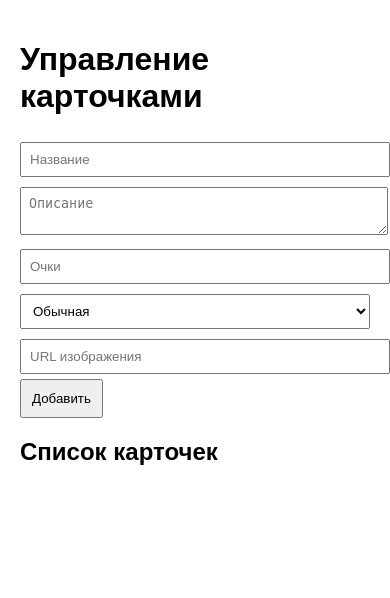
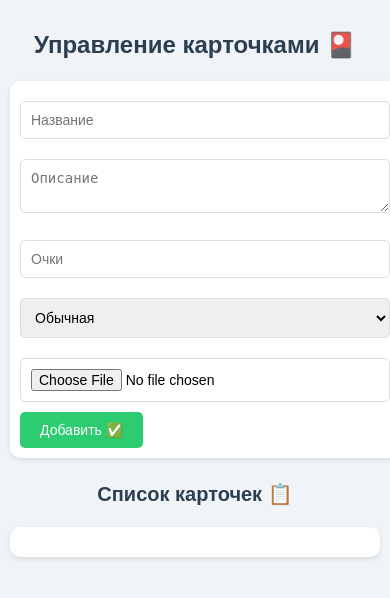
Before and after one commit to golovinapp/cardolero_lalala_bot, a Flask app: page /cards in a window 390 px wide. Shown: the top 598 px of the page. Run offline with Flask 3, Linux system fonts and the light colour scheme; data that the repository does not hold is empty.

Commit message:
update
1. mobile ready theme
2. fixes on "favorites" button

```diff
--- a/bot/keyboards.py
+++ b/bot/keyboards.py
@@ -13,7 +13,8 @@ def cards_menu():
     return InlineKeyboardMarkup(inline_keyboard=[
         [InlineKeyboardButton(text="Обычные", callback_data="обычная")],
         [InlineKeyboardButton(text="Редкие", callback_data="редкая")],
-        [InlineKeyboardButton(text="Избранное", callback_data="избранное")]
+        [InlineKeyboardButton(text="Легендарные", callback_data="легендарная")],
+        [InlineKeyboardButton(text="Избранное", callback_data="favorite")]
     ])
 
 def card_details(cards, rarity, is_favorite=False):
--- a/web/app.py
+++ b/web/app.py
@@ -1,17 +1,23 @@
-from flask import Flask, render_template, request, redirect, url_for, flash
-from werkzeug.security import check_password_hash, generate_password_hash
+from flask import Flask, render_template, request, redirect, url_for, flash, send_from_directory
 from bot.database import get_session
 from bot.models import Card
 from dotenv import load_dotenv
 import os
+import uuid
 
 app = Flask(__name__)
 app.secret_key = os.urandom(24)
 load_dotenv()
 
+UPLOAD_FOLDER = 'web/static/images'
+app.config['UPLOAD_FOLDER'] = UPLOAD_FOLDER
+if not os.path.exists(UPLOAD_FOLDER):
+    os.makedirs(UPLOAD_FOLDER)
+
 def check_auth():
     password = request.form.get('password')
-    if password and check_password_hash(generate_password_hash(os.getenv('ADMIN_PASSWORD')), password):
+    expected_password = os.getenv('ADMIN_PASSWORD')
+    if password and password == expected_password:
         return True
     flash("Неверный пароль!")
     return False
@@ -35,13 +41,22 @@ def cards():
         description = request.form.get('description')
         points = request.form.get('points')
         rarity = request.form.get('rarity')
-        image_url = request.form.get('image_url')
+        image = request.files.get('image')
 
-        if not all([name, description, points, rarity, image_url]):
-            flash("Все поля обязательны!")
+        if not all([name, description, points, rarity, image]):
+            flash("Все поля, включая изображение, обязательны! 📷")
         elif not points.isdigit():
-            flash("Очки должны быть числом!")
+            flash("Очки должны быть числом! 🔢")
         else:
+            # Сохраняем изображение с уникальным именем
+            if image:
+                filename = f"{uuid.uuid4()}.{image.filename.split('.')[-1]}"
+                image_path = os.path.join(app.config['UPLOAD_FOLDER'], filename)
+                image.save(image_path)
+                image_url = f"/static/images/{filename}"
+            else:
+                image_url = ""
+
             card = Card(
                 name=name,
                 description=description,
@@ -51,7 +66,7 @@ def cards():
             )
             session.add(card)
             session.commit()
-            flash("Карточка добавлена!")
+            flash("Карточка добавлена! 🎉")
 
     return render_template('cards.html', cards=cards, page=page, total_pages=(total_cards+per_page-1)//per_page)
 
@@ -60,9 +75,11 @@ def delete_card(card_id):
     session = get_session()
     card = session.query(Card).get(card_id)
     if card:
+        if card.image_url and os.path.exists(os.path.join(app.config['UPLOAD_FOLDER'], card.image_url.split('/')[-1])):
+            os.remove(os.path.join(app.config['UPLOAD_FOLDER'], card.image_url.split('/')[-1]))
         session.delete(card)
         session.commit()
-        flash("Карточка удалена!")
+        flash("Карточка удалена! 🗑️")
     return redirect(url_for('cards'))
 
 @app.route('/card/<int:card_id>/edit', methods=['GET', 'POST'])
@@ -74,8 +91,19 @@ def edit_card(card_id):
         card.description = request.form.get('description')
         card.points = int(request.form.get('points'))
         card.rarity = request.form.get('rarity')
-        card.image_url = request.form.get('image_url')
+        image = request.files.get('image')
+        if image:
+            if card.image_url and os.path.exists(os.path.join(app.config['UPLOAD_FOLDER'], card.image_url.split('/')[-1])):
+                os.remove(os.path.join(app.config['UPLOAD_FOLDER'], card.image_url.split('/')[-1]))
+            filename = f"{uuid.uuid4()}.{image.filename.split('.')[-1]}"
+            image_path = os.path.join(app.config['UPLOAD_FOLDER'], filename)
+            image.save(image_path)
+            card.image_url = f"/static/images/{filename}"
         session.commit()
-        flash("Карточка обновлена!")
+        flash("Карточка обновлена! ✨")
         return redirect(url_for('cards'))
     return render_template('cards.html', card=card)
+
+@app.route('/static/images/<filename>')
+def uploaded_file(filename):
+    return send_from_directory(app.config['UPLOAD_FOLDER'], filename)
--- a/web/static/style.css
+++ b/web/static/style.css
@@ -3,7 +3,7 @@
         background: #333;
         color: #fff;
     }
-    input, textarea, select {
+    input, textarea, select, button {
         background: #444;
         color: #fff;
         border: 1px solid #666;
@@ -15,33 +15,113 @@
 }
 
 body {
-    font-family: Arial, sans-serif;
-    max-width: 800px;
+    font-family: 'Arial', sans-serif;
+    max-width: 900px;
     margin: 0 auto;
     padding: 20px;
+    background: #f0f4f8;
+    line-height: 1.6;
+}
+
+h1, h2 {
+    text-align: center;
+    color: #2c3e50;
 }
 
 form, table {
     width: 100%;
     margin-bottom: 20px;
+    background: #fff;
+    padding: 15px;
+    border-radius: 10px;
+    box-shadow: 0 2px 5px rgba(0,0,0,0.1);
 }
 
 input, textarea, select {
     width: 100%;
-    padding: 8px;
-    margin: 5px 0;
+    padding: 10px;
+    margin: 10px 0;
+    border: 1px solid #ddd;
+    border-radius: 5px;
+    box-sizing: border-box;
 }
 
 button {
-    padding: 10px;
+    padding: 10px 20px;
     cursor: pointer;
+    background: #3498db;
+    color: #fff;
+    border: none;
+    border-radius: 5px;
+    font-size: 16px;
+}
+
+button:hover {
+    background: #2980b9;
 }
 
 table {
     border-collapse: collapse;
+    width: 100%;
 }
 
 td, th {
     border: 1px solid #ddd;
-    padding: 8px;
+    padding: 10px;
+    text-align: left;
 }
+
+td a {
+    color: #e74c3c;
+    text-decoration: none;
+}
+
+td a:hover {
+    text-decoration: underline;
+}
+
+form button[type="submit"] {
+    background: #2ecc71;
+}
+
+form button[type="submit"]:hover {
+    background: #27ae60;
+}
+
+/* Адаптивность для мобильных */
+@media (max-width: 600px) {
+    body {
+        padding: 10px;
+    }
+    table {
+        display: block;
+        overflow-x: auto;
+    }
+    td, th {
+        min-width: 120px;
+        font-size: 14px;
+    }
+    form {
+        padding: 10px;
+    }
+    input, textarea, select, button {
+        font-size: 14px;
+    }
+    h1 {
+        font-size: 24px;
+    }
+    h2 {
+        font-size: 20px;
+    }
+}
+
+/* Добавление emoji */
+h1::after {
+    content: " 🎴";
+}
+h2::after {
+    content: " 📋";
+}
+button::after {
+    content: " ✅";
+}
--- a/web/templates/cards.html
+++ b/web/templates/cards.html
@@ -1,16 +1,17 @@
 {% extends 'base.html' %}
 {% block content %}
 <h1>Управление карточками</h1>
-<form method="post">
-    <input type="text" name="name" placeholder="Название" required>
-    <textarea name="description" placeholder="Описание" required></textarea>
-    <input type="number" name="points" placeholder="Очки" inputmode="numeric" required>
+<form method="post" enctype="multipart/form-data">
+    <input type="text" name="name" placeholder="Название" value="{{ card.name if card else '' }}" required>
+    <textarea name="description" placeholder="Описание" required>{{ card.description if card else '' }}</textarea>
+    <input type="number" name="points" placeholder="Очки" inputmode="numeric" value="{{ card.points if card else '' }}" required>
     <select name="rarity" required>
-        <option value="обычная">Обычная</option>
-        <option value="редкая">Редкая</option>
+        <option value="обычная" {% if card and card.rarity == 'обычная' %}selected{% endif %}>Обычная</option>
+        <option value="редкая" {% if card and card.rarity == 'редкая' %}selected{% endif %}>Редкая</option>
+        <option value="легендарная" {% if card and card.rarity == 'легендарная' %}selected{% endif %}>Легендарная</option>
     </select>
-    <input type="text" name="image_url" placeholder="URL изображения" required>
-    <button type="submit">Добавить</button>
+    <input type="file" name="image" accept="image/*" required>
+    <button type="submit">{% if card %}Обновить{% else %}Добавить{% endif %}</button>
 </form>
 
 <h2>Список карточек</h2>
```
Also changed, not shown: bot/handlers.py (+49 -8 lines).
